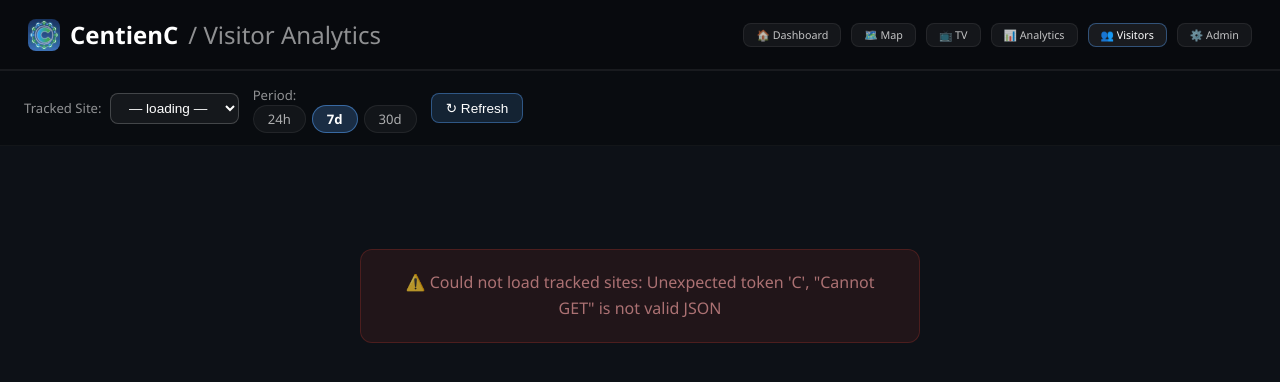
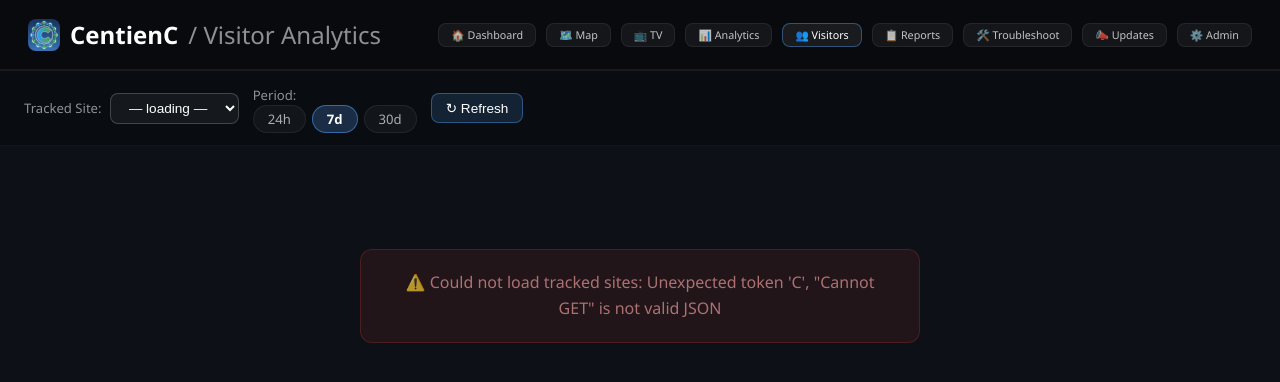
Before and after one commit to JoshuaMGoth/centienc, a Django app: template centient/templates/visitors.html in a window 1280 px wide. Shown: the top 382 px of the page. Run offline with Django 3.2, Linux system fonts and the light colour scheme; the template is opened without the code that fills it, so the values that code supplies are empty.

Commit message:
docs: add Reports/Troubleshoot/Updates links to Visitors page nav
Generated with [Devin](https://devin.ai)

Co-Authored-By: Devin <158243242+devin-ai-integration[bot]@users.noreply.github.com>

```diff
--- a/centient/templates/visitors.html
+++ b/centient/templates/visitors.html
@@ -110,6 +110,9 @@ body{font-family:'Segoe UI',Tahoma,Geneva,Verdana,sans-serif;background:#0d1117;
       <a href="/tv">📺 TV</a>
       <a href="/analytics">📊 Analytics</a>
       <a href="/visitors" class="active">👥 Visitors</a>
+      <a href="/reports">📋 Reports</a>
+      <a href="/troubleshoot">🛠️ Troubleshoot</a>
+      <a href="/updates">📣 Updates</a>
       <a href="/admin">⚙️ Admin</a>
     </div>
   </div>
```
